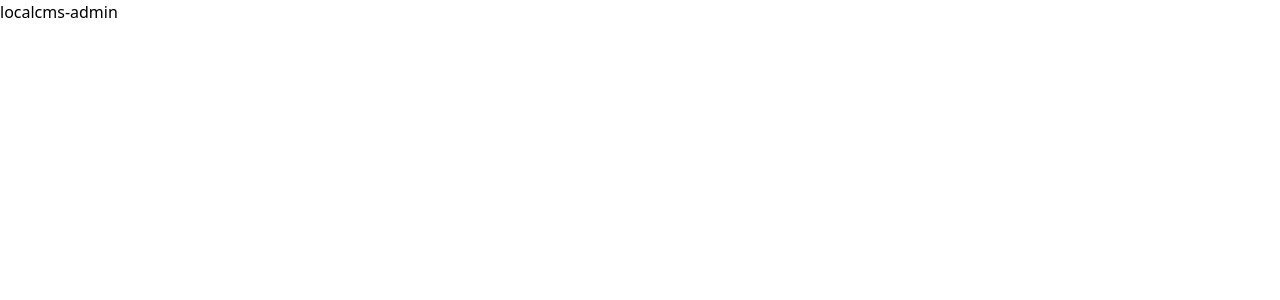
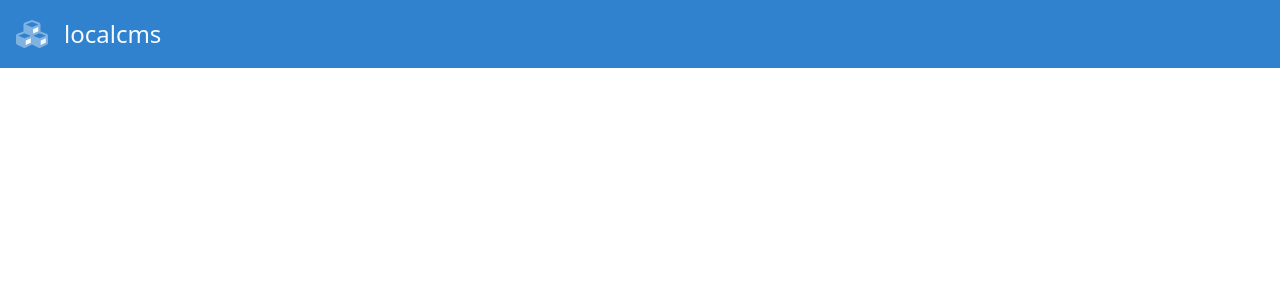
Before and after one commit to amoritan/localcms, a React (Create React App) app in the folder admin/: page / in a window 1280 px wide. Shown: the top 300 px of the page. Built offline with nearby package versions, Linux system fonts and the light colour scheme.

Commit message:
Basic admin structure created

```diff
--- a/admin/src/App.jsx
+++ b/admin/src/App.jsx
@@ -1,5 +1,11 @@
 import React from 'react';
 
-const App = () => <h1>localcms-admin</h1>;
+import Header from './components/Header';
+
+const App = () => (
+  <div className="flex">
+    <Header />
+  </div>
+);
 
 export default App;
--- /dev/null
+++ b/admin/src/components/Header/Header.jsx
@@ -0,0 +1,12 @@
+import React from 'react';
+
+import { ReactComponent as Icon } from './icon.svg';
+
+const Header = () => (
+  <header className="flex w-full p-4 items-center bg-blue-600">
+    <Icon className="h-8 mr-4 text-gray-100" />
+    <h1 className="text-2xl text-gray-100">localcms</h1>
+  </header>
+);
+
+export default Header;
--- /dev/null
+++ b/admin/src/components/Header/index.js
@@ -0,0 +1,3 @@
+import Header from './Header';
+
+export default Header;
--- a/admin/src/index.jsx
+++ b/admin/src/index.jsx
@@ -1,6 +1,7 @@
 import React from 'react';
 import ReactDOM from 'react-dom';
 import App from './App';
+// eslint-disable-next-line import/no-unresolved
 import './index.css';
 
 ReactDOM.render(
```
Also changed, not shown: admin/src/components/Header/icon.svg (added).
